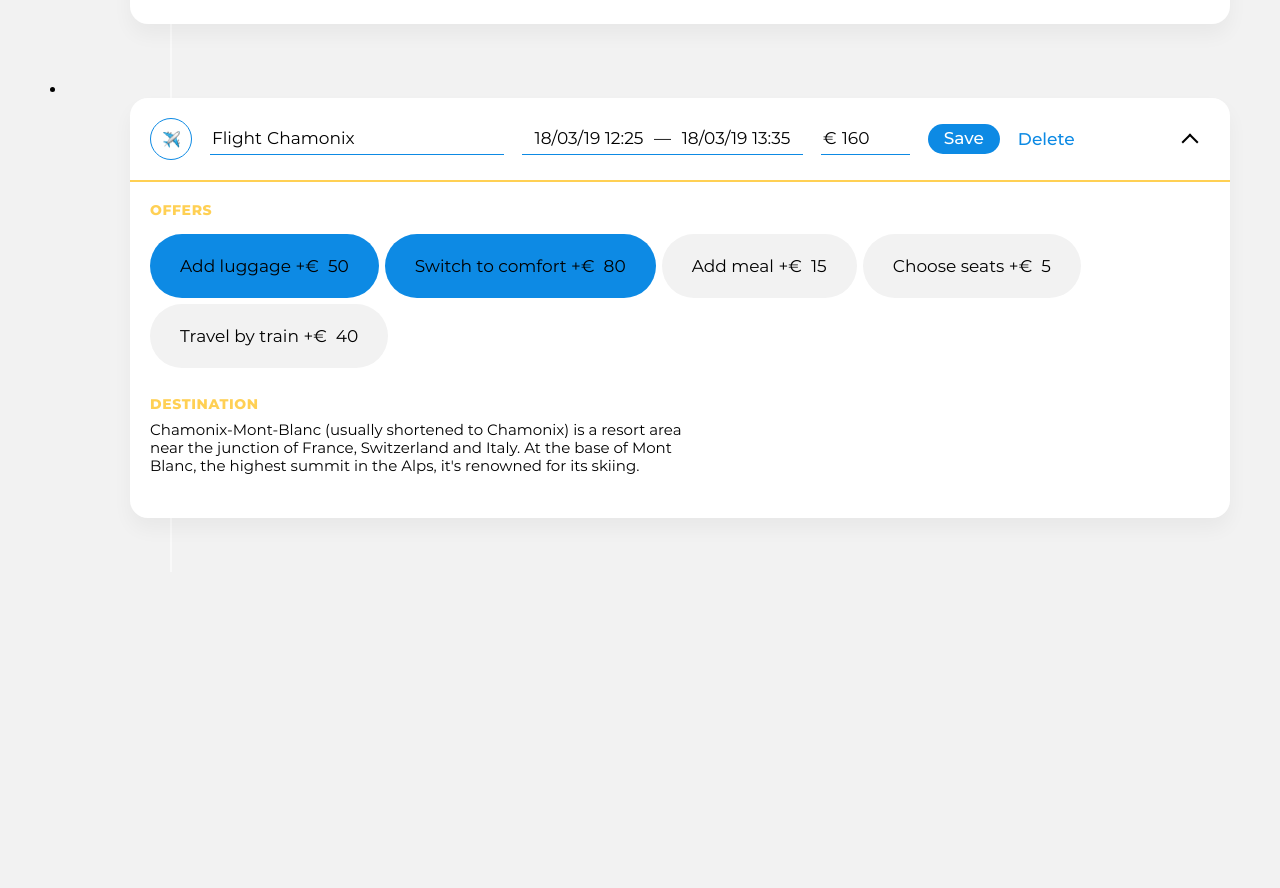
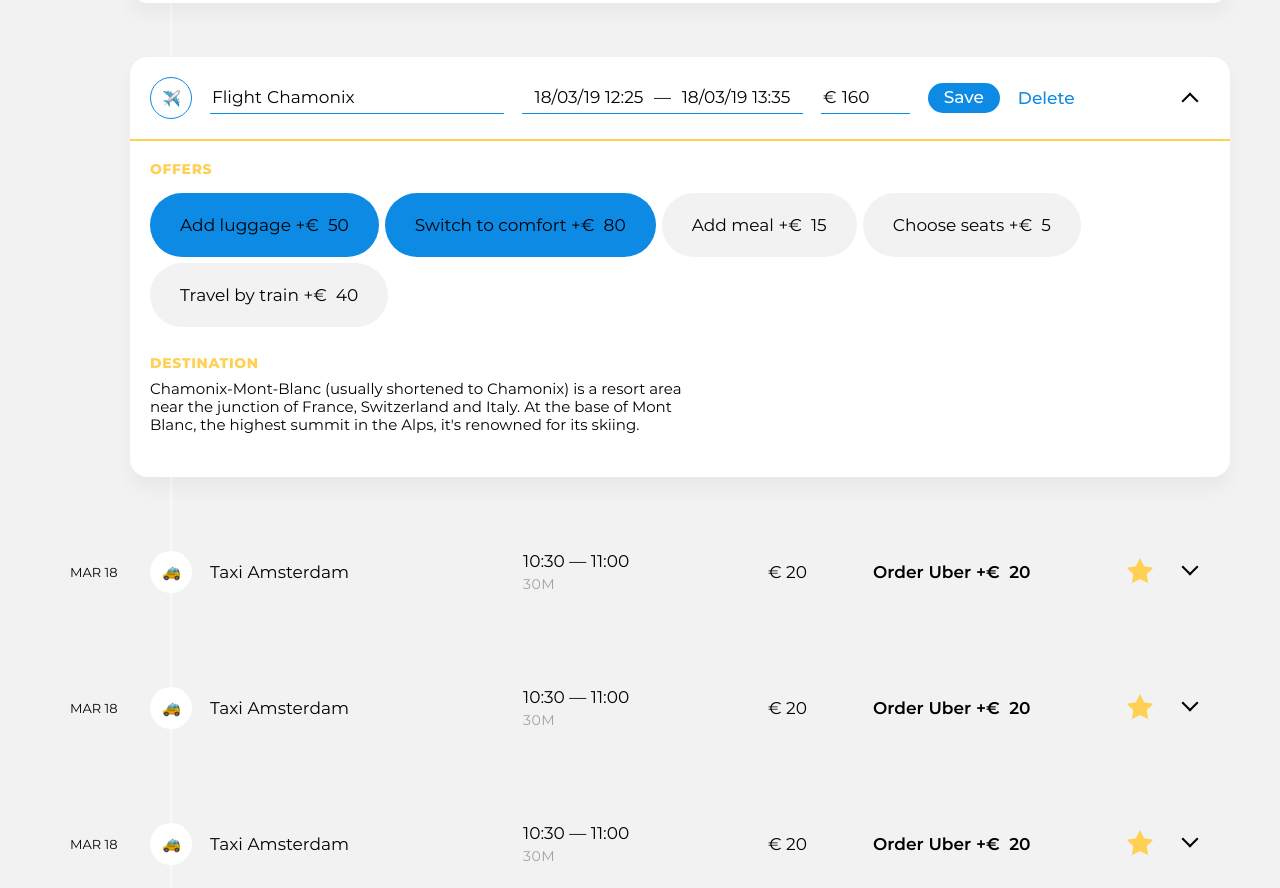
Before and after one commit to htmlacademy-ecmascript/1816395-big-trip-20, a website built with webpack: page public/index.html in a window 1280 px wide. Shown: the part 719-1607 px from the top of the page. Before the commit the page ends 1291 px from the top, so only its background shows below. Built offline with nearby package versions, Linux system fonts and the light colour scheme.

Commit message:
[feature] add tripEventItem

```diff
--- a/public/index.html
+++ b/public/index.html
@@ -32,9 +32,9 @@
             <h2 class="visually-hidden">Trip events</h2>
 
             <!-- Сортировка -->
-            <!-- <ul class="trip-events__list"> -->
+            <ul class="trip-events__list">
             <!-- Контент -->
-            <!-- </ul> -->
+            </ul>
           </section>
       </div>
     </main>
--- a/src/main.js
+++ b/src/main.js
@@ -2,15 +2,19 @@ import { TripFiltersView } from './view/trip-filters-trip-view.js';
 import { SortsEventsTripView } from './view/sort-events-trip-view.js';
 import { AddNewPointView } from './view/add-new-point-view.js';
 import { EditPointView } from './view/edit-point-view.js';
+import { TripEventsItemView } from './view/trip-events-item-view.js';
 import { render } from './render.js';
 
 const siteBodyElement = document.querySelector('body');
 const siteHeaderElement = siteBodyElement.querySelector('.page-header');
 const filterContainerElement = siteHeaderElement.querySelector('.trip-controls__filters');
 const tripEventsElement = siteBodyElement.querySelector('.trip-events');
-// const tripEventContainer = siteBodyElement.querySelector('.trip-events__list');
+const tripEventContainerElement = siteBodyElement.querySelector('.trip-events__list');
 
 render(new TripFiltersView(), filterContainerElement);
-render(new SortsEventsTripView(), tripEventsElement);
-render(new AddNewPointView(), tripEventsElement);
-render(new EditPointView(), tripEventsElement);
+render(new SortsEventsTripView(), tripEventsElement, 'afterbegin');
+render(new AddNewPointView(), tripEventContainerElement);
+render(new EditPointView(), tripEventContainerElement);
+render(new TripEventsItemView(),tripEventContainerElement);
+render(new TripEventsItemView(),tripEventContainerElement);
+render(new TripEventsItemView(),tripEventContainerElement);
--- /dev/null
+++ b/src/view/trip-events-item-view.js
@@ -0,0 +1,63 @@
+import { createElement } from '../render.js';
+
+function createTripEventItemTemplate() {
+  return (
+    `
+    <li class="trip-events__item">
+    <div class="event">
+      <time class="event__date" datetime="2019-03-18">MAR 18</time>
+      <div class="event__type">
+        <img class="event__type-icon" width="42" height="42" src="img/icons/taxi.png" alt="Event type icon">
+      </div>
+      <h3 class="event__title">Taxi Amsterdam</h3>
+      <div class="event__schedule">
+        <p class="event__time">
+          <time class="event__start-time" datetime="2019-03-18T10:30">10:30</time>
+          &mdash;
+          <time class="event__end-time" datetime="2019-03-18T11:00">11:00</time>
+        </p>
+        <p class="event__duration">30M</p>
+      </div>
+      <p class="event__price">
+        &euro;&nbsp;<span class="event__price-value">20</span>
+      </p>
+      <h4 class="visually-hidden">Offers:</h4>
+      <ul class="event__selected-offers">
+        <li class="event__offer">
+          <span class="event__offer-title">Order Uber</span>
+          &plus;&euro;&nbsp;
+          <span class="event__offer-price">20</span>
+        </li>
+      </ul>
+      <button class="event__favorite-btn event__favorite-btn--active" type="button">
+        <span class="visually-hidden">Add to favorite</span>
+        <svg class="event__favorite-icon" width="28" height="28" viewBox="0 0 28 28">
+          <path d="M14 21l-8.22899 4.3262 1.57159-9.1631L.685209 9.67376 9.8855 8.33688 14 0l4.1145 8.33688 9.2003 1.33688-6.6574 6.48934 1.5716 9.1631L14 21z"/>
+        </svg>
+      </button>
+      <button class="event__rollup-btn" type="button">
+        <span class="visually-hidden">Open event</span>
+      </button>
+    </div>
+  </li>
+    `
+  );
+}
+
+export class TripEventsItemView {
+  getTemplate() {
+    return createTripEventItemTemplate();
+  }
+
+  getElement() {
+    if (!this.element) {
+      this.element = createElement(this.getTemplate());
+    }
+
+    return this.element;
+  }
+
+  removeElement() {
+    this.element = null;
+  }
+}
```
